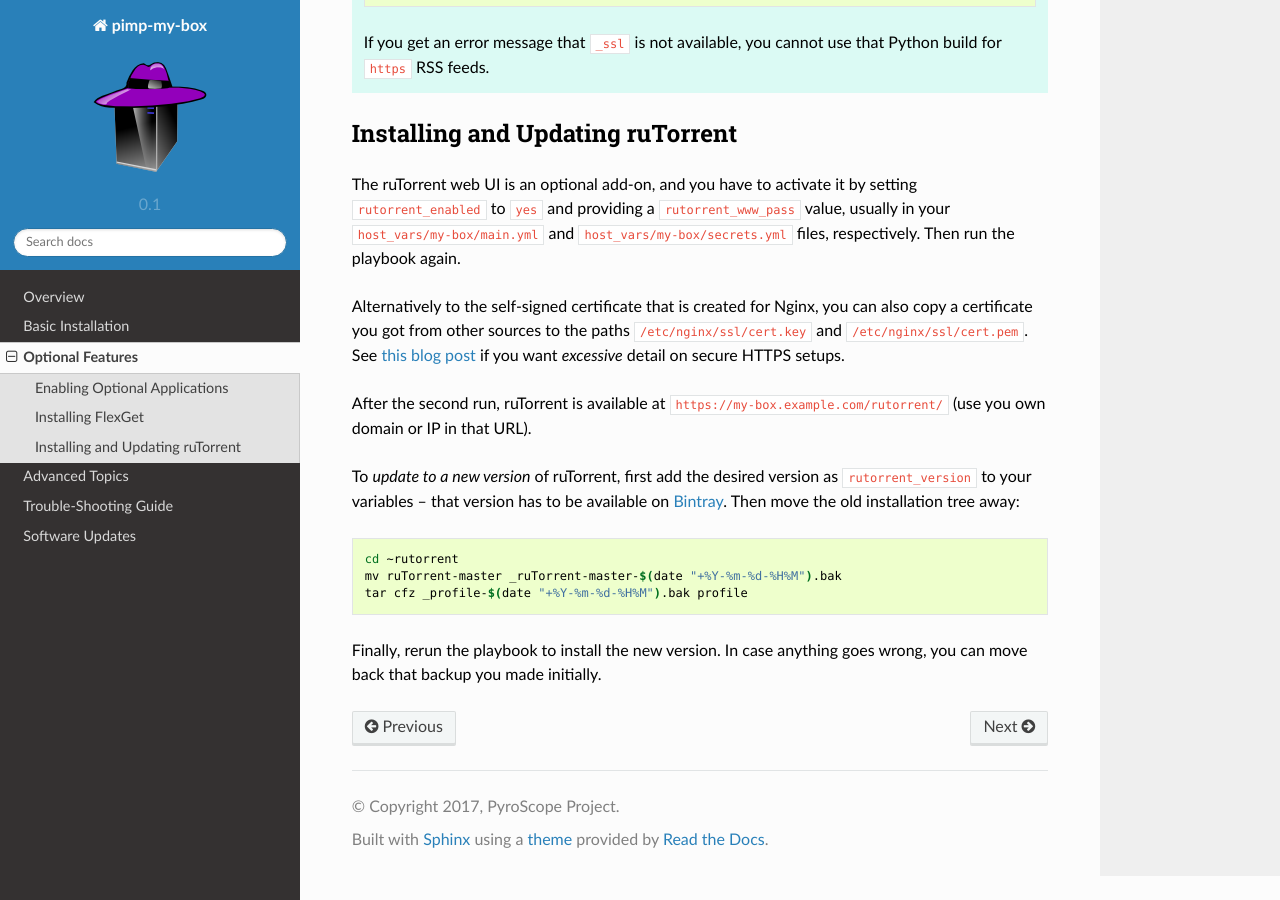
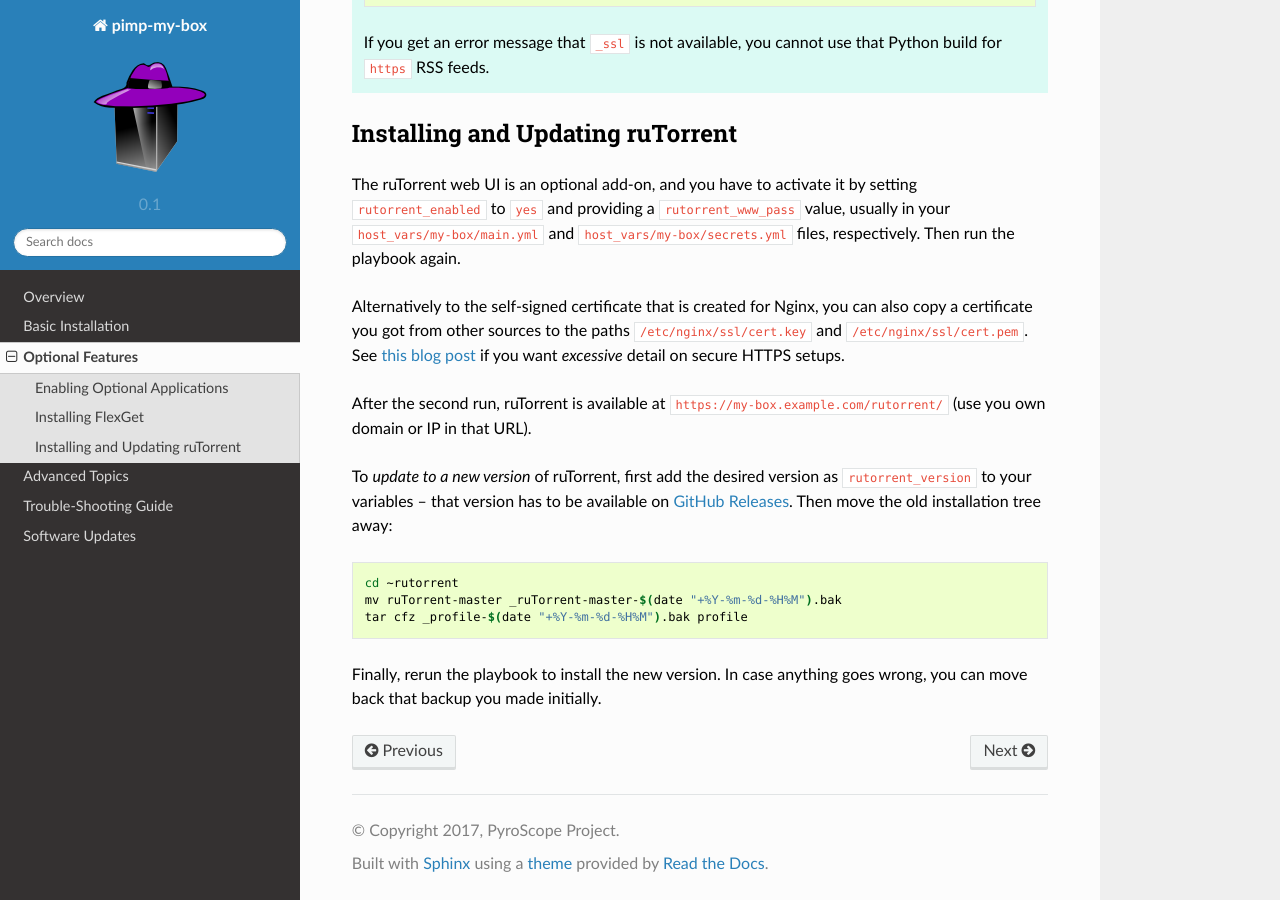
Before and after one commit to pyroscope/pimp-my-box, a Sphinx documentation site: the page built from docs/options.rst, in a window 1280 px wide and 900 px high, scrolled down 1258 px. Built offline with Sphinx 7.4.7 and the Read the Docs theme 2.0.0, drawn with Linux system fonts in a browser that asks for light colours.

Commit message:
docs: fix bintray links

```diff
--- a/docs/options.rst
+++ b/docs/options.rst
@@ -82,7 +82,7 @@
 
 To *update to a new version* of ruTorrent, first add the desired version
 as ``rutorrent_version`` to your variables – that version has to be
-available on `Bintray`_. Then move the old installation tree away:
+available on `GitHub Releases`_. Then move the old installation tree away:
 
 .. code-block:: shell
 
@@ -94,4 +94,4 @@
 goes wrong, you can move back that backup you made initially.
 
 .. _this blog post: https://raymii.org/s/tutorials/Strong_SSL_Security_On_nginx.html
-.. _Bintray: https://bintray.com/novik65/generic/ruTorrent#files
+.. _GitHub Releases: https://github.com/pyroscope/rtorrent-ps/releases
--- a/docs/setup.rst
+++ b/docs/setup.rst
@@ -238,7 +238,7 @@
     WARNING - No DEB package URL defined for '‹platform›', you need to install /opt/rtorrent manually!
 
 In that case, `compile a binary yourself`_. If you want to run a
-*rTorrent-PS* version that is not yet released to `Bintray`_, do the
+*rTorrent-PS* version that is not yet released to `GitHub Releases`_, do the
 same.
 
 If you added more than one host into the ``box`` group and want to only
@@ -247,7 +247,7 @@
 ``-v`` to get more detailed information on what each task does.
 
 .. _compile a binary yourself: https://github.com/pyroscope/rtorrent-ps/blob/master/docs/DebianInstallFromSource.md#build-rtorrent-and-core-dependencies-from-source
-.. _Bintray: https://bintray.com/pyroscope/rtorrent-ps/rtorrent-ps#files
+.. _GitHub Releases: https://github.com/pyroscope/rtorrent-ps/releases
 
 
 .. _tmux-start:
```
